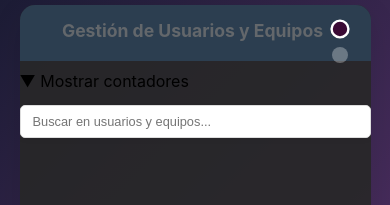
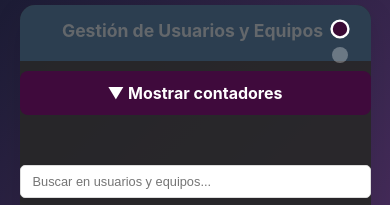
Before and after one commit to odeado/gestion-usuarios-equipos, a React (Create React App) app: page / in a window 390 px wide. Shown: the top 205 px of the page. Built offline with nearby package versions, Linux system fonts and the light colour scheme; no server answers; the database is empty.

Commit message:
agregamos css

```diff
--- a/package.json
+++ b/package.json
@@ -13,6 +13,7 @@
     "react": "^19.1.0",
     "react-dom": "^19.1.0",
     "react-scripts": "5.0.1",
+    "react-spring": "^10.0.1",
     "web-vitals": "^2.1.4"
   },
   "scripts": {
--- a/src/App.css
+++ b/src/App.css
@@ -1,6 +1,16 @@
 /* contadores */
+.stats-container {
+  position: relative;
+  width: 100%;
+  overflow: hidden;
+}
 
 .stats-panel {
+   transition: all 0.4s ease-out;
+  max-height: 0;
+  opacity: 0;
+  transform: translateY(-20px);
+  overflow: hidden;
   display: flex;
   justify-content: space-around;
   margin: 5px 0;
@@ -9,6 +19,24 @@
   border-radius: 8px;
   box-shadow: 0 2px 4px rgba(143, 142, 142, 0.479);
 }
+
+.stats-panel.visible {
+  max-height: 300px;
+  opacity: 1;
+  transform: translateY(0);
+  padding: 15px;
+  background: rgba(255, 255, 255, 0.1);
+  border-radius: 10px;
+  margin: 10px 0;
+}
+
+.stats-panel.hidden {
+  max-height: 0;
+  opacity: 0;
+  transform: translateY(-20px);
+  padding: 0 15px;
+}
+
 
 .stat-card {
   background: rgb(97, 7, 97);
@@ -483,51 +511,78 @@ html, body, #root {
 
 /* contadores */
 
+.stats-container {
+ position: relative;
+  width: 100%;
+  height: auto;
+  margin: 10px 0;
+  z-index: 10;
+}
+
 .stats-panel {
-  transition: transform 0.3s ease, opacity 0.3s ease;
-  max-height: 0;
-  overflow: hidden;
   display: flex;
   justify-content: space-around;
-  margin: 2px 0;
-  padding: 5px;
-  background-color: #f8f9fa;
+  background: rgba(63, 10, 60, 0.8);
   border-radius: 8px;
-  box-shadow: 0 2px 4px rgba(0,0,0,0.1);
+  padding: 15px;
+  box-shadow: 0 4px 6px rgba(0, 0, 0, 0.1);
 }
 
 .stats-panel.visible {
-  max-height: 500px; /* Ajusta según necesites */
-  transform: translateY(0);
-  opacity: 1;
+ transform: translateY(0);
+}
+
+.stats-container:active {
+  background-color: rgba(0,0,0,0.05);
+}
+
+.pull-indicator {
+  padding: 12px;
+  text-align: center;
+  background-color: #3f0a3c;
+  color: white;
+  border-radius: 8px;
+  cursor: pointer;
+  margin-bottom: 5px;
+  font-weight: bold;
+  transition: all 0.3s ease;
+  }
+
+  .pull-indicator:hover {
+  background-color: #5a0d55;
 }
 
 .stats-panel.hidden {
-  max-height: 0;
-  transform: translateY(-20px);
-  opacity: 0;
+  transform: translateY(-100%);
+}
+
+.stats-touch-container {
+  position: relative;
+  width: 100%;
+  touch-action: none;
+  user-select: none;
 }
 
 .stat-card {
-  background: white;
-  padding: 5px;
+  background: rgba(255, 255, 255, 0.1);
+  padding: 15px;
   border-radius: 8px;
   width: 45%;
-  box-shadow: 0 1px 3px rgba(0,0,0,0.1);
+  backdrop-filter: blur(5px);
 }
 
 .stat-card h3 {
-  margin-top: 0;
-  font-size: 14px;
-  color: #333;
-  border-bottom: 1px solid #eee;
-  padding-bottom: 5px;
+   margin-top: 0;
+  color: #ffffff;
+  border-bottom: 1px solid rgba(255, 255, 255, 0.2);
+  padding-bottom: 8px;
+  font-size: 16px;
 }
 
 .stat-card p {
-  font-size: 12px;
-  margin: 5px 0;
-  color: #666;
+ margin: 8px 0;
+  color: #ffffff;
+  font-size: 14px;
 }
 
 /* fin de contadores */
--- a/src/App.js
+++ b/src/App.js
@@ -9,6 +9,7 @@ import UserDetailsModal from './components/UserDetailsModal';
 import EquipDetailsModal from './components/EquipDetailsModal';
 import './App.css';
 import './components/UserList.css';
+import { useSpring, animated } from 'react-spring';
 
 function App() {
   // Referencias y estados
@@ -33,37 +34,53 @@ function App() {
 
   const [activeView, setActiveView] = useState('users'); // 'users' o 'equipment'
 
+// Estados para el gesto táctil y animación
+const [touchStartY, setTouchStartY] = useState(null);
+const [touchEndY, setTouchEndY] = useState(null);
+const [panelPosition, setPanelPosition] = useState(0); // 0: oculto, 1: visible
+const [isDragging, setIsDragging] = useState(false);
 const [showCounters, setShowCounters] = useState(false);
-const [touchStart, setTouchStart] = useState(null);
-const [touchEnd, setTouchEnd] = useState(null);
 
- // Agrega estas funciones para manejar el gesto táctil:
+// Handlers para el gesto táctil
 const handleTouchStart = (e) => {
-  setTouchStart(e.targetTouches[0].clientY);
+  setTouchStartY(e.touches[0].clientY);
+  setTouchEndY(e.touches[0].clientY);
+  setIsDragging(true);
 };
 
 const handleTouchMove = (e) => {
-  setTouchEnd(e.targetTouches[0].clientY);
+  if (!isDragging) return;
+  const currentY = e.touches[0].clientY;
+  setTouchEndY(currentY);
+
+  // Calcular posición relativa (0-1)
+  const delta = touchStartY - currentY;
+  const newPosition = Math.min(Math.max(delta / 200, 0), 1); // 200px para mostrar completo
+  setPanelPosition(newPosition);
 };
 
 const handleTouchEnd = () => {
-  if (!touchStart || !touchEnd) return;
+  setIsDragging(false);
 
-  const distance = touchStart - touchEnd;
-
-  // Si el gesto es hacia abajo con suficiente distancia
-  if (distance > 50) {
+  // Determinar si mostrar u ocultar basado en la posición final
+  if (panelPosition > 0.5) {
     setShowCounters(true);
-  }
-  // Si el gesto es hacia arriba con suficiente distancia
-  else if (distance < -50) {
+    setPanelPosition(1); // Mostrar completamente
+  } else {
     setShowCounters(false);
+    setPanelPosition(0); // Ocultar completamente
   }
 
-  // Resetear los valores
-  setTouchStart(null);
-  setTouchEnd(null);
+  setTouchStartY(null);
+  setTouchEndY(null);
 };
+
+
+useEffect(() => {
+  if (!isDragging) {
+    setPanelPosition(showCounters ? 1 : 0);
+  }
+}, [showCounters, isDragging]);
 
 const handleOpenUserModal = (userId) => {
   setSelectedUserId(userId);
@@ -454,13 +471,33 @@ useEffect(() => {
 
 
 
-function StatsPanel({ counters, visible }) {
+
+
+function StatsPanel({ counters, visible, position, setShowCounters }) {
+  const panelAnimation = useSpring({
+    transform: `translateY(${(1 - position) * -100}%)`,
+    opacity: position,
+    config: { tension: 300, friction: 30 }
+  });
+
+  const indicatorAnimation = useSpring({
+    opacity: 1 - position,
+    config: { tension: 300, friction: 30 }
+  });
+
   return (
     <>
-      <div className="pull-indicator" onClick={() => setShowCounters(!showCounters)}>
+      <animated.div
+        className="pull-indicator"
+        onClick={() => setShowCounters(!visible)}
+        style={indicatorAnimation}
+      >
         {visible ? '▲ Ocultar contadores' : '▼ Mostrar contadores'}
-      </div>
-      <div className={`stats-panel ${visible ? 'visible' : 'hidden'}`}>
+      </animated.div>
+      <animated.div
+        className="stats-panel"
+        style={panelAnimation}
+      >
         <div className="stat-card">
           <h3>Usuarios</h3>
           <p>Total: {counters.totalUsers}</p>
@@ -473,7 +510,7 @@ function StatsPanel({ counters, visible }) {
           <p>Disponibles: {counters.availableEquipment}</p>
           <p>Asignados: {counters.assignedEquipment}</p>
         </div>
-      </div>
+      </animated.div>
     </>
   );
 }
@@ -540,8 +577,17 @@ function StatsPanel({ counters, visible }) {
   onTouchStart={handleTouchStart}
   onTouchMove={handleTouchMove}
   onTouchEnd={handleTouchEnd}
+  style={{
+    touchAction: 'none', // Deshabilitamos el scroll nativo
+    userSelect: 'none'
+  }}
 >
-        <StatsPanel counters={counters} visible={showCounters} />
+ <StatsPanel
+  counters={counters}
+  visible={showCounters}
+  position={panelPosition}
+  setShowCounters={setShowCounters}
+/>
 </div>
 
         <div className="global-search-container">
```
Also changed, not shown: 1 other file (tests, documents, lock files or other folders). Lines whose indentation alone changed are shown as unchanged.
